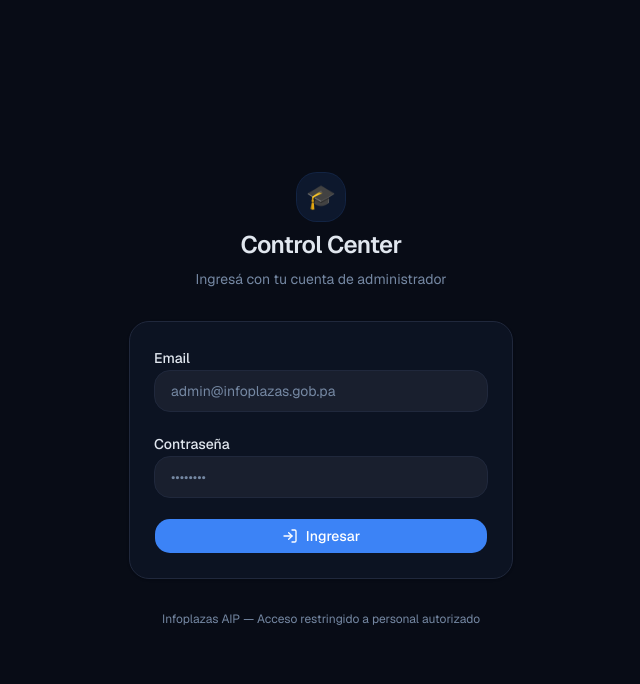
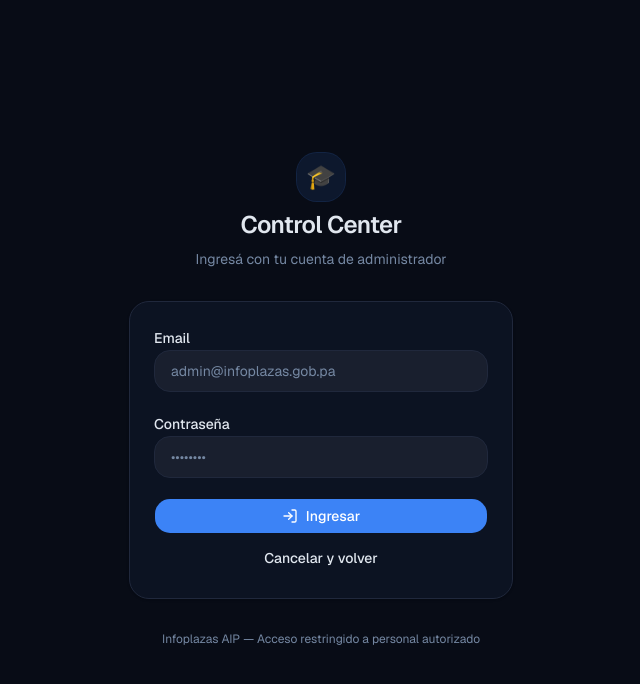
Before and after one commit to vicmat04/RepoCapacitacion, a Next.js app: page /login in a window 1280 px wide. Shown: the top 684 px of the page, without its empty margins (319-959 px from the left). Built offline with nearby package versions, Linux system fonts and the light colour scheme; no server answers.

Commit message:
feat(auth): add cancel button to login form

```diff
--- a/src/features/auth/components/login-form.tsx
+++ b/src/features/auth/components/login-form.tsx
@@ -4,6 +4,7 @@ import { useActionState } from "react"
 import { useForm } from "react-hook-form"
 import { zodResolver } from "@hookform/resolvers/zod"
 import { Loader2, LogIn, AlertCircle } from "lucide-react"
+import Link from "next/link"
 import { Button } from "@/shared/ui/button"
 import { loginAction, type LoginActionState } from "../actions"
 import { loginSchema, type LoginFormValues } from "../login-schema"
@@ -98,7 +99,8 @@ export function LoginForm() {
         )}
       </div>
 
-      {/* Submit */}
+      {/* Actions */}
+      <div className="flex flex-col gap-2">
         <Button
           type="submit"
           disabled={isPending}
@@ -117,6 +119,18 @@ export function LoginForm() {
             </>
           )}
         </Button>
+        <Button
+          type="button"
+          variant="ghost"
+          className="w-full"
+          disabled={isPending}
+          asChild
+        >
+          <Link href="/">
+            Cancelar y volver
+          </Link>
+        </Button>
+      </div>
     </form>
   )
 }
```
Lines whose indentation alone changed are shown as unchanged.
